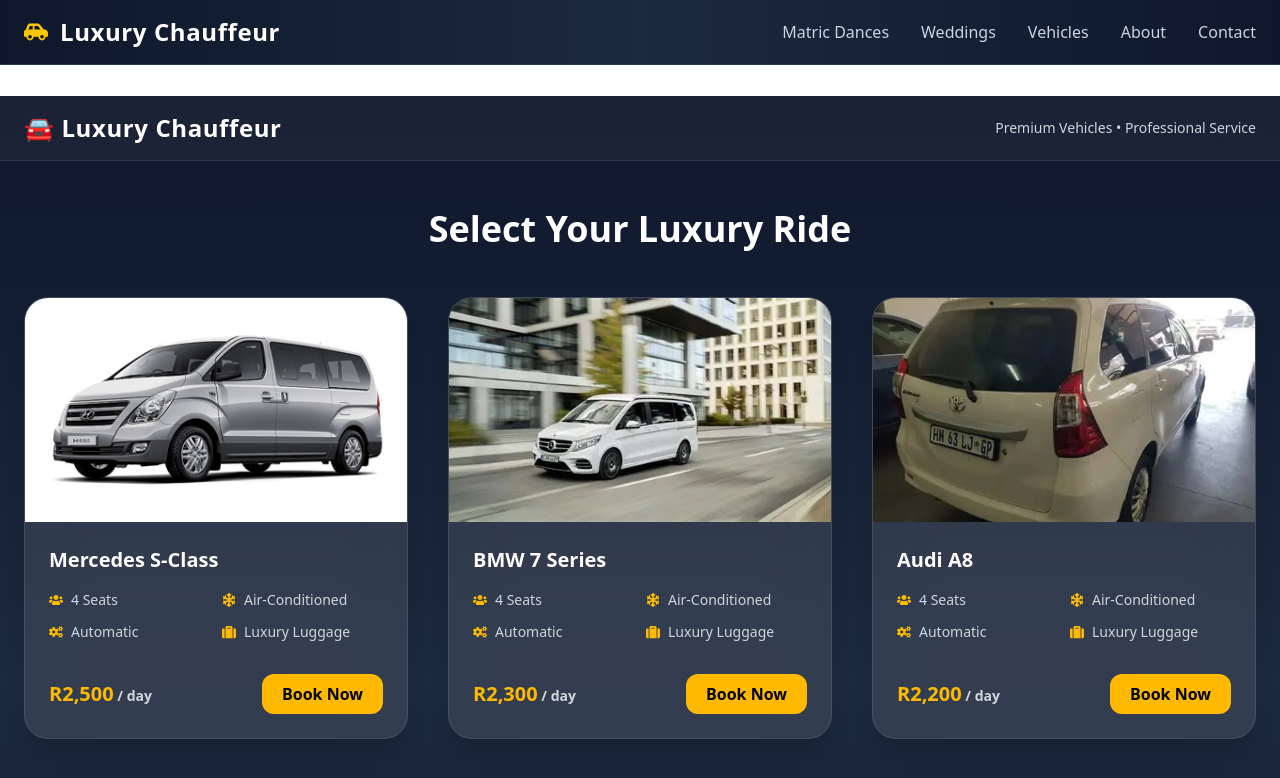
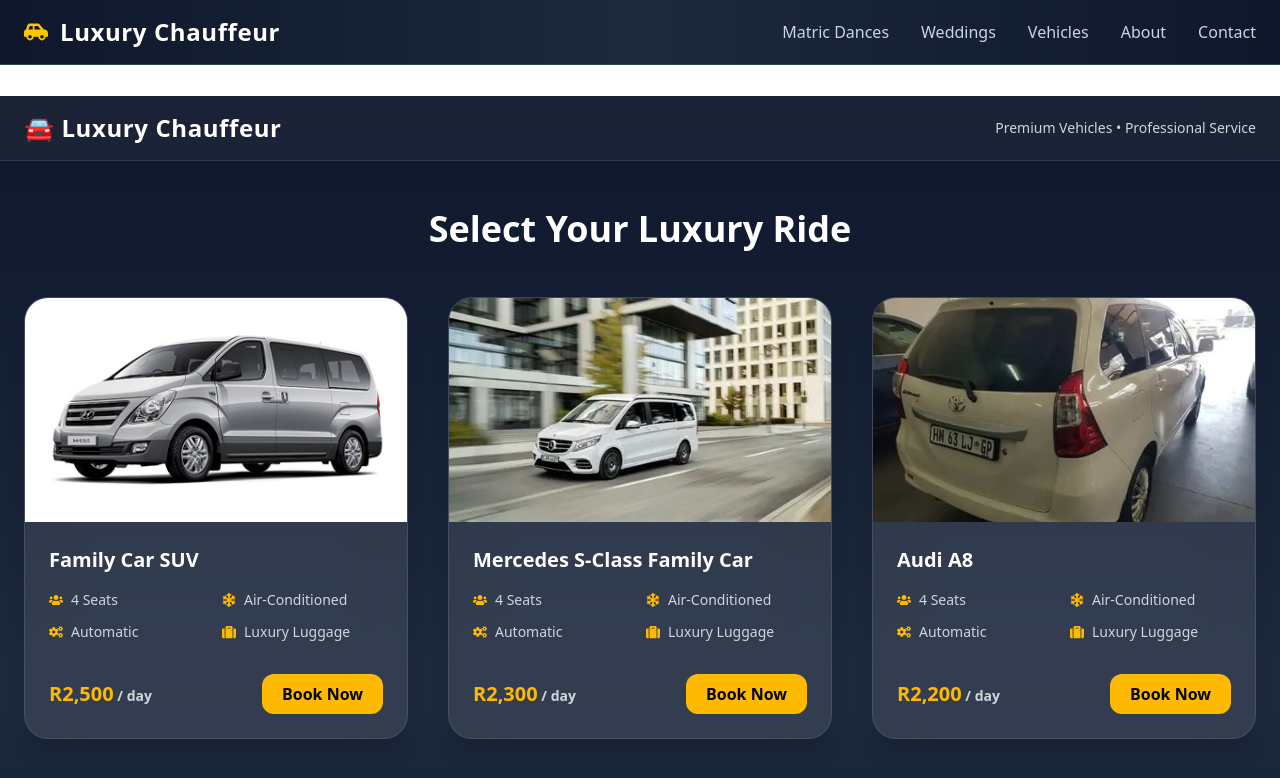
Before and after one commit to Matuku45/luxury-chauffeur-booking-system, a React (Vite) app: page / in a window 1280 px wide. Shown: the top 778 px of the page. Built offline with nearby package versions, Linux system fonts and the light colour scheme.

Commit message:
addded real data  on the dummy of the cars

```diff
--- a/src/pages/Booking.jsx
+++ b/src/pages/Booking.jsx
@@ -31,14 +31,14 @@
   /* 🚘 CARS */
   const cars = [
     {
-      name: "Mercedes S-Class",
+      name: "Family Car SUV",
       reg: "ABC123",
       seats: 4,
       pricePerDay: 2500,
       image: picture1,
     },
     {
-      name: "BMW 7 Series",
+      name: "Mercedes S-Class Family Car",
       reg: "XYZ789",
       seats: 4,
       pricePerDay: 2300,
```
